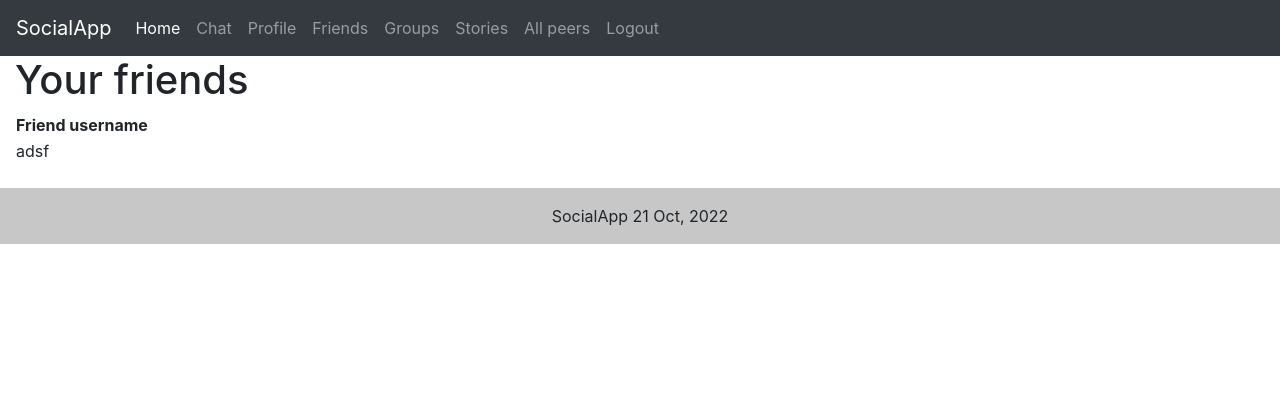
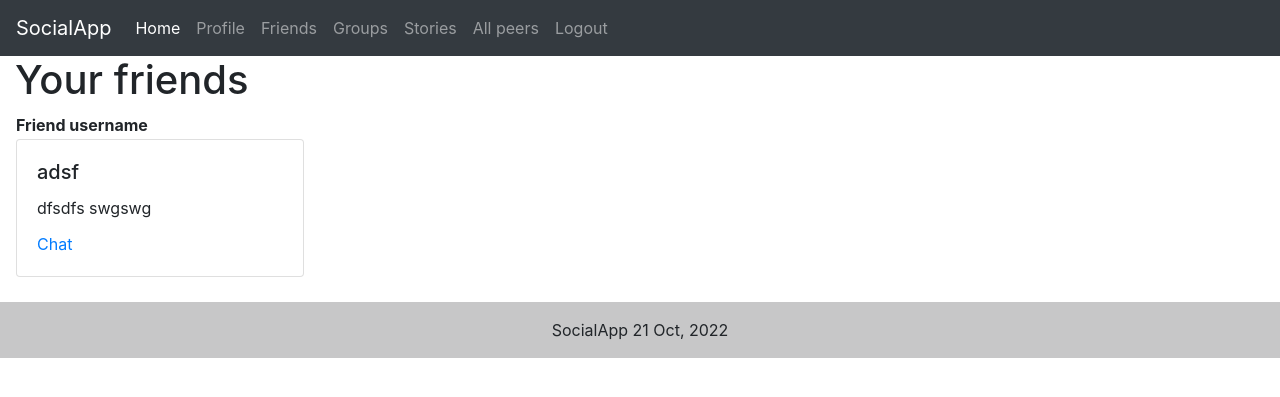
Before and after one commit to AlexeiaW/final, a Django app: page /my-friends/ in a window 1280 px wide. Shown: the top 397 px of the page. Run offline with Django 3.2, Linux system fonts and the light colour scheme; a user stored in the database is signed in; data comes from the database, SQL or seed files in the repository; both versions use the stored data as it was after the commit; parts of the project's set-up code (start-up, migrations or seed data) failed here and were passed over; some libraries are stand-ins or nearby versions.

Commit message:
friend chat formatting

```diff
--- a/final_main_root/final_main_app/forms.py
+++ b/final_main_root/final_main_app/forms.py
@@ -31,7 +31,7 @@ class UserUpdateForm(forms.ModelForm):
 class UserProfileForm(forms.ModelForm):
     class Meta:
         model = AppUser
-        fields = ('organisation', 'status')
+        fields = ('organisation', 'status', 'description')
 
     def __init__(self, *args, **kwargs):
         super().__init__(*args, **kwargs)
--- a/final_main_root/final_main_app/models.py
+++ b/final_main_root/final_main_app/models.py
@@ -13,11 +13,10 @@ from django_quill.fields import QuillField
 
 class AppUser(models.Model):
     user = models.OneToOneField(User, on_delete=models.CASCADE)
-
+    created_on = models.DateTimeField(auto_now_add=True)
     organisation = models.CharField(max_length=256, null=True, blank=True)
-
     status = models.TextField(null=True, blank=True)
-
+    description = models.TextField(null=True, blank=True)
     friends = models.ManyToManyField(
         "self",
         related_name="appuser_friends",
--- a/final_main_root/final_main_app/templates/chat/index.html
+++ b/final_main_root/final_main_app/templates/chat/index.html
@@ -1,7 +1,7 @@
 <!-- chat/templates/chat/index.html -->
 {% extends "../base.html" %} {% block content %}
 <h1>Chat</h1>
-What chat room would you like to enter?<br />
+Enter a name for the chat room to enter?<br />
 <input id="room-name-input" type="text" size="100" /><br />
 <input id="room-name-submit" type="button" value="Enter" />
 
--- a/final_main_root/final_main_app/templates/my-friends.html
+++ b/final_main_root/final_main_app/templates/my-friends.html
@@ -7,7 +7,15 @@
   </tr>
   {% for friend in appuser.friends.all %}
   <tr>
-    <td>{{friend}}</td>
+    <td>
+      <div class="card" style="width: 18rem;">
+        <div class="card-body">
+          <h5 class="card-title">{{friend}}</h5>
+          <p class="card-title">{{friend.user.first_name}} {{friend.user.last_name}}</p>
+          <a href="/new-chat/" class="card-link">Chat</a>
+        </div>
+      </div>
+    </td>
   </tr>
   {% endfor %}
 </table>
--- a/final_main_root/final_main_app/templates/title.html
+++ b/final_main_root/final_main_app/templates/title.html
@@ -8,9 +8,6 @@
     <ul class="navbar-nav">
       <li class="nav-item active">
         <a class="nav-link" href="/">Home <span class="sr-only">(current)</span></a>
-      </li>
-      <li class="nav-item">
-        <a class="nav-link" href="/new-chat/">Chat <span class="sr-only">(current)</span></a>
       </li>
 
       {% if user.is_authenticated %}
--- a/final_main_root/final_main_app/urls.py
+++ b/final_main_root/final_main_app/urls.py
@@ -43,7 +43,7 @@ urlpatterns = [
     path('stories-index/', views.storiesIndex, name='create_index'),
     path('my-stories/', login_required(login_url='../login/')
          (views.myStories), name='my_stories'),
-    path('story/<int:pk>', views.GroupDetail.as_view(), name='group'),
+    path('story/<int:pk>', views.StoryDetail.as_view(), name='group'),
     path('explore-stories/', login_required(login_url='../login/')
          (views.exploreStories), name='explore_stories'),
     path('api/search-stories/', api.StoriesAPIView.as_view(),
--- a/final_main_root/final_main_app/views.py
+++ b/final_main_root/final_main_app/views.py
@@ -236,7 +236,7 @@ class GroupDetail(DetailView):
     template_name = 'group.html'
 
 
-class GroupDetail(DetailView):
+class StoryDetail(DetailView):
     model = Story
     template_name = 'story.html'
 # Password change view, render password change form and process submission of the form
```
Also changed, not shown: final_main_root/db.sqlite3, final_main_root/final_main_app/migrations/0003_appuser_created_on_appuser_description.py (added).
